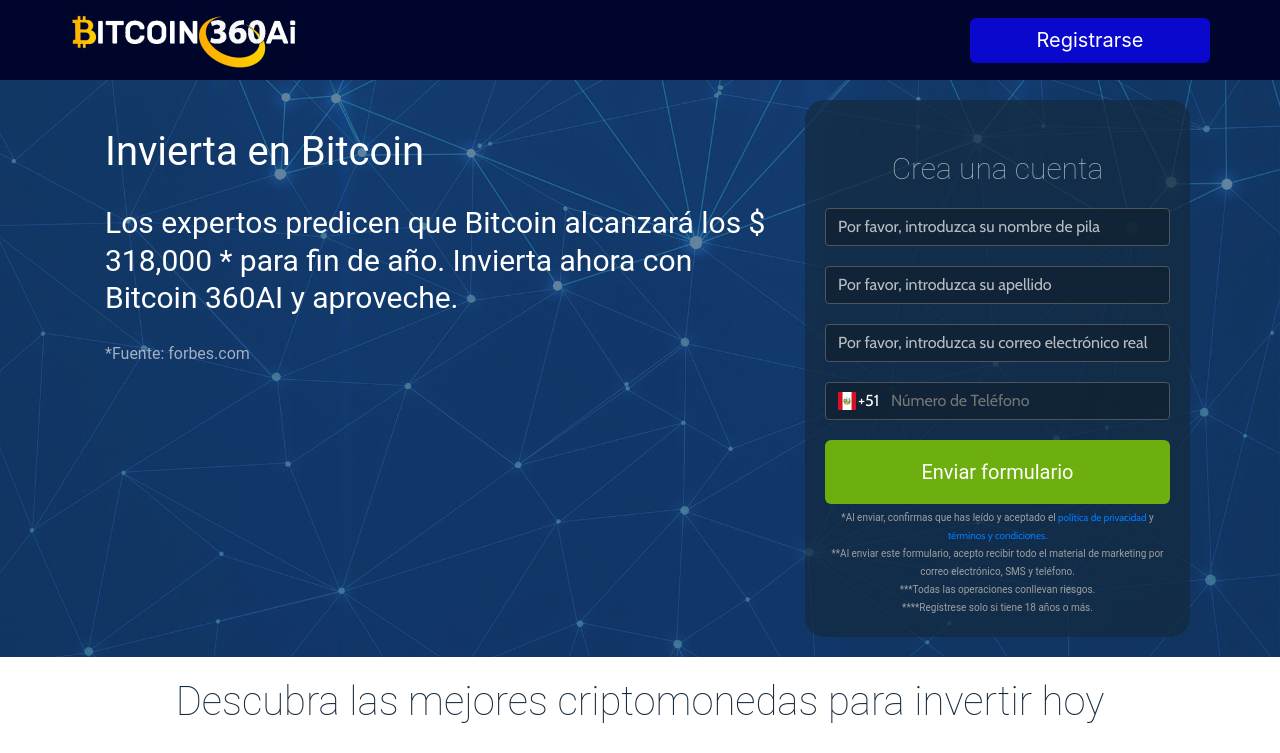
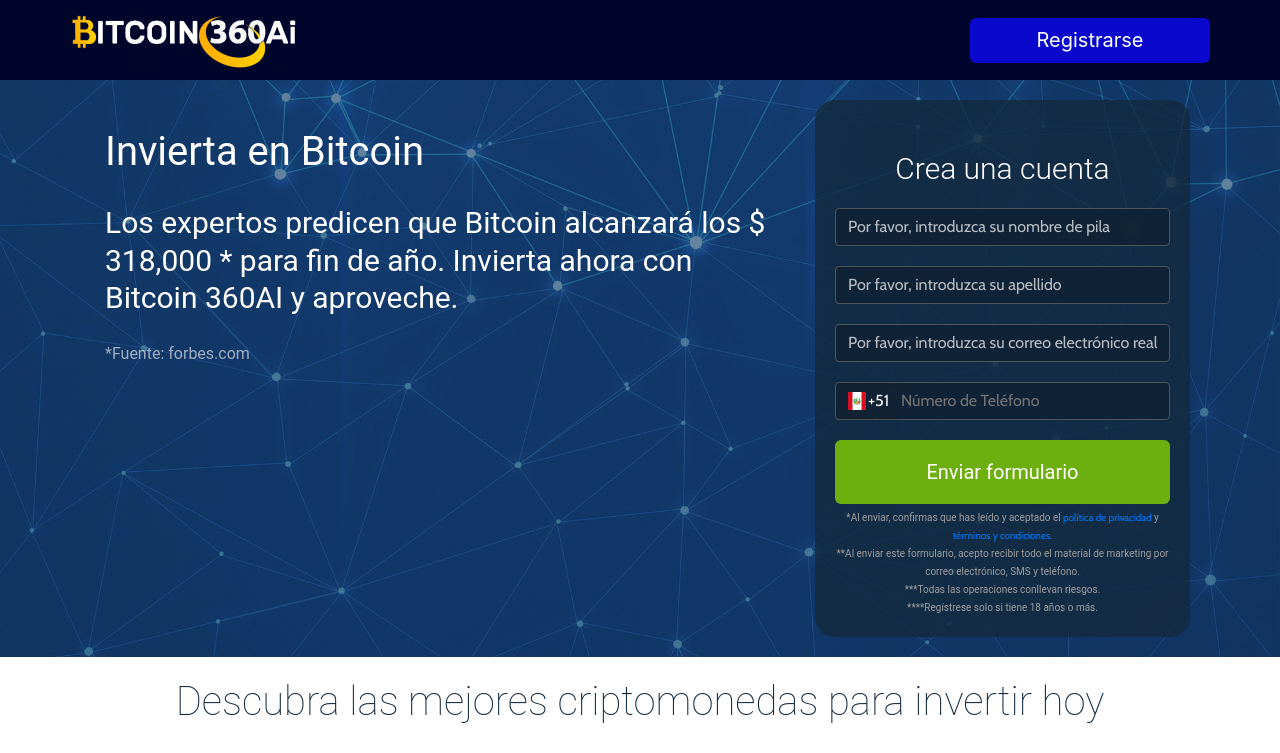
Before and after one commit to queenMedia/bitcoincode, a React (Create React App) app: page / in a window 1280 px wide. Shown: the top 753 px of the page. Built offline with nearby package versions, Linux system fonts and the light colour scheme; no server answers.

Commit message:
--bg-color-form

```diff
--- a/src/App.css
+++ b/src/App.css
@@ -30,7 +30,7 @@
   --bg-color-input-focus: rgb(0, 195, 255);
   --bg-color-green: #6daf0f;
 
-  --bg-color-form: rgba(19, 42, 62, 0.7);
+  --bg-color-form: rgba(19, 42, 62, 0.8);
 
   --bg-hero: url("./assets/bitcoin360ai/bc_bkg.jpg");
   --bg-platform: url("./assets/bitcoin360ai/invest/img/bg_platform.jpg");
--- a/src/components/form/form.css
+++ b/src/components/form/form.css
@@ -1,6 +1,6 @@
 .form {
     width: 100%;
-    max-width: 385px;
+    max-width: 375px;
     height: fit-content;
     display: flex;
     flex-direction: column;
@@ -14,12 +14,11 @@
 .form_header{
   text-align: center;
   color: var(--text-white);
-  font-weight: 100;
+  font-weight: 300;
   padding-bottom: 20px;
   padding-top: 40px;
   font-size: 30px;
   font-family: 'Roboto', "Helvetica Neue", Helvetica, Arial, "sans-serif";
-  opacity: 0.6;
 }
 
 .form_input{
```
